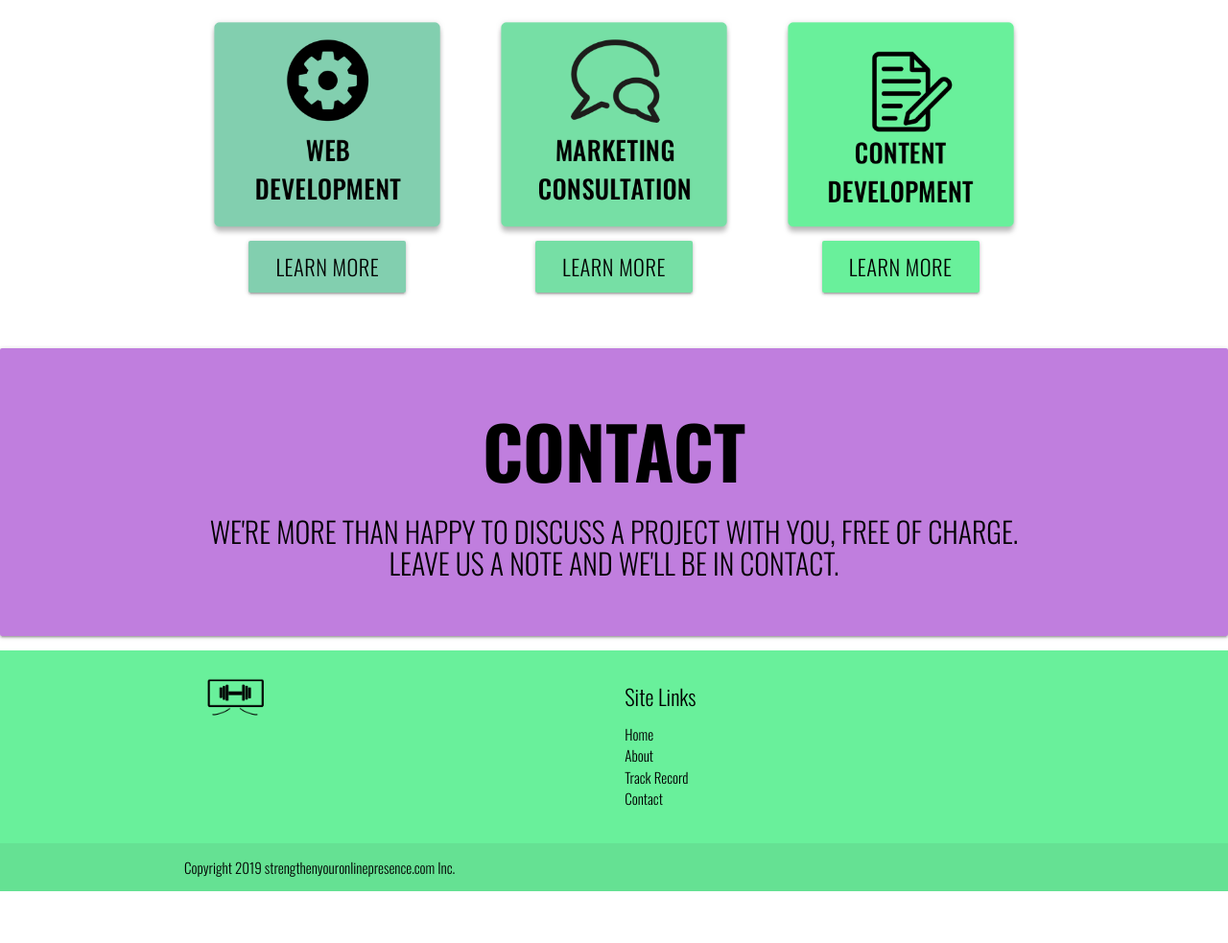
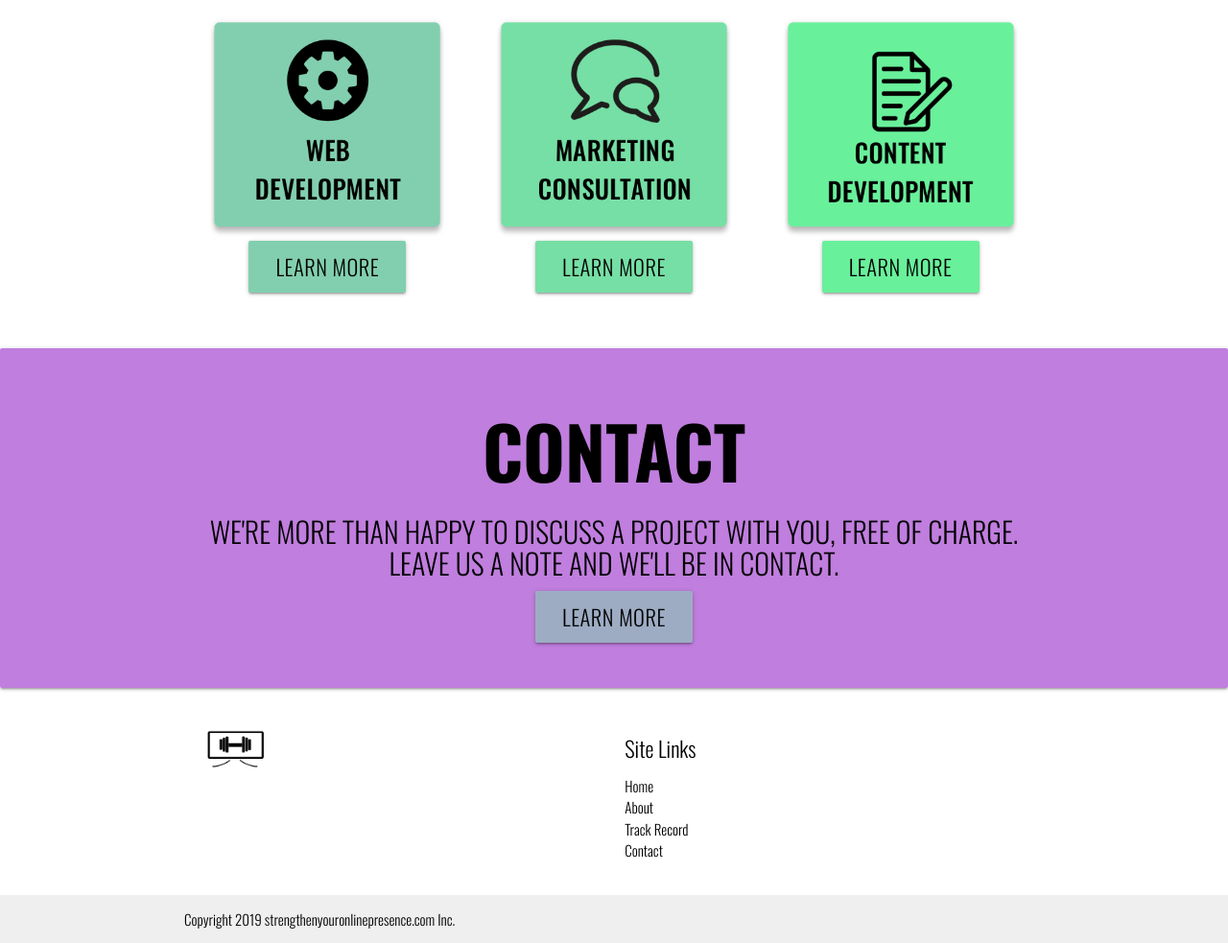
Before and after one commit to mmeganshaw/strengthenonline, a website: page public/index.html in a window 1280 px wide. Shown: the part 1735-2718 px from the top of the page at 96% size. Before the commit the page ends 2664 px from the top, so only its background shows below. Drawn offline with nearby package versions, Linux system fonts and the light colour scheme.

Commit message:
Adding all assets for home page.

```diff
--- a/public/index.html
+++ b/public/index.html
@@ -115,11 +115,14 @@
     <h1 class="center black-text">CONTACT</h1>
     <h4 class="center">WE'RE MORE THAN HAPPY TO DISCUSS A PROJECT WITH YOU, FREE OF CHARGE. LEAVE US A NOTE AND WE'LL BE IN CONTACT.
     </h4>
+    <div class="card-content center">
+      <a class="waves-effect waves-light btn-large greyblue-color black-text" style="font-size: 1.5rem;">LEARN MORE</a>
+    </div>
     <br>
   </div>
 </div>
 
-  <footer class="page-footer hoverable lightgreen-color">
+  <footer class="page-footer hoverable" style="background-color: white;">
     <div class="container">
       <div class="row">
         <div class="col l6 s12">
```
Also changed, not shown: public/images/home/logo_syop.png (added).
